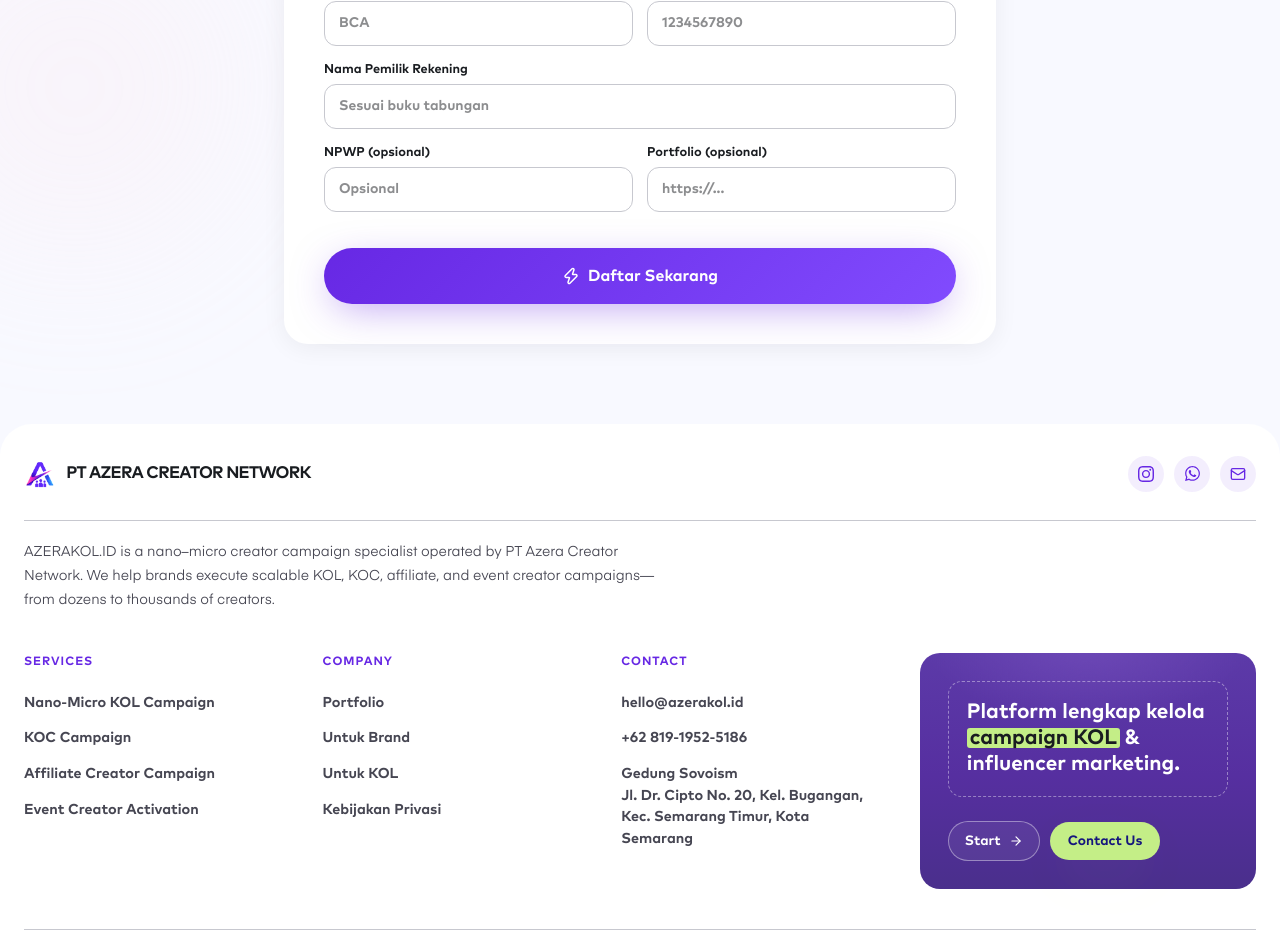
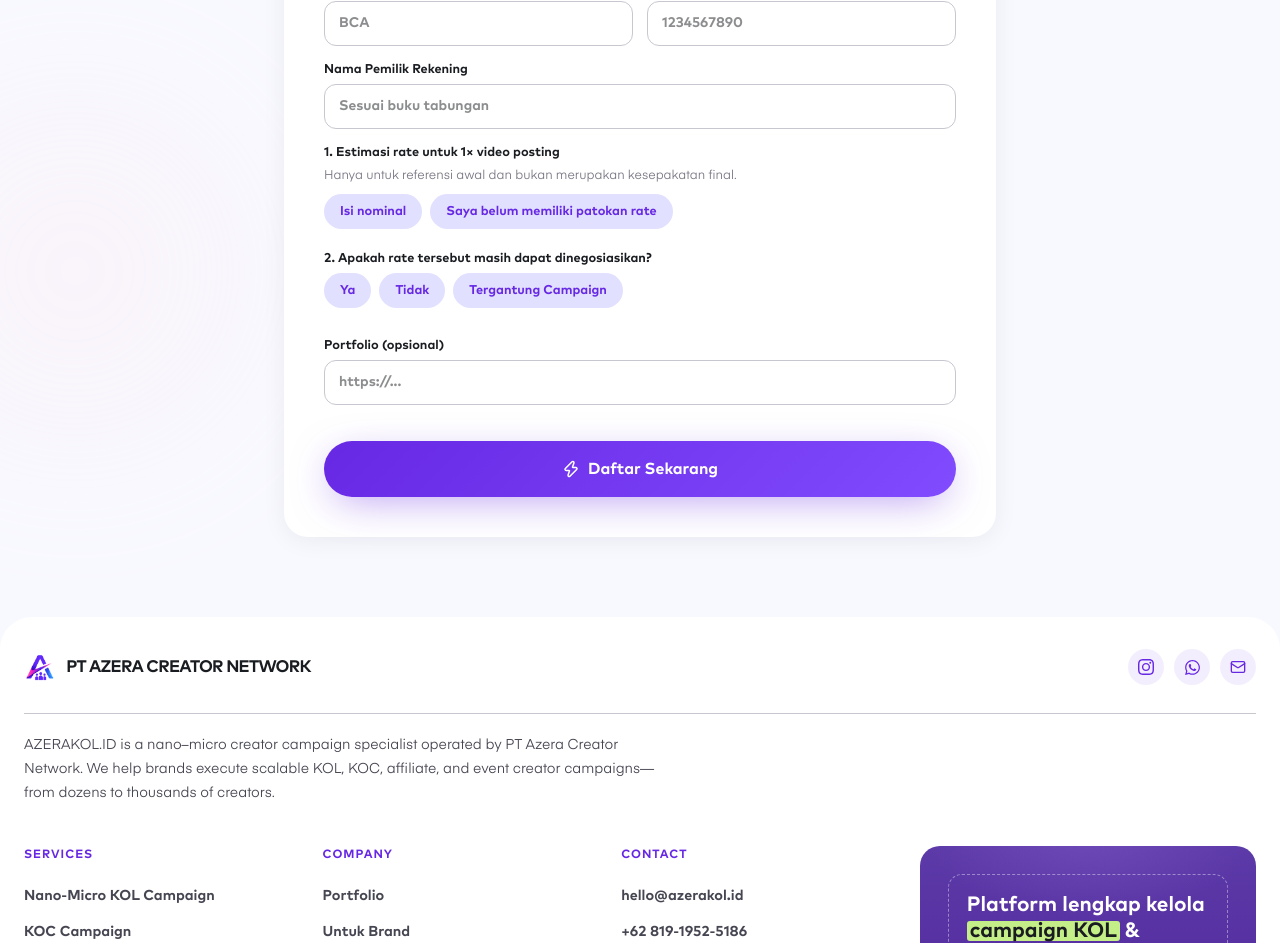
Before and after one commit to fabian4819/Azera-Frontend, a React (Vite) app: page /kol/register in a window 1280 px wide. Shown: the part 2900-3843 px from the top of the page. Built offline with nearby package versions, Linux system fonts and the light colour scheme; no server answers.

Commit message:
Add rate estimation fields to KOL registration and update API proxy conf

```diff
--- a/src/pages/KOLRegister.tsx
+++ b/src/pages/KOLRegister.tsx
@@ -74,7 +74,9 @@ export default function KOLRegister() {
   const [bankName, setBankName] = useState('');
   const [accountNumber, setAccountNumber] = useState('');
   const [accountName, setAccountName] = useState('');
-  const [npwp, setNpwp] = useState('');
+  const [rateType, setRateType] = useState<'nominal' | 'unknown' | ''>('');
+  const [rateAmount, setRateAmount] = useState('');
+  const [rateNegotiable, setRateNegotiable] = useState<'yes' | 'no' | 'depends' | ''>('');
   const [portfolioLink, setPortfolioLink] = useState('');
 
   useEffect(() => {
@@ -130,7 +132,9 @@ export default function KOLRegister() {
         contentStyles: selectedStyles.filter((s) => s !== 'Yang lain'),
         contentStyleOther: selectedStyles.includes('Yang lain') ? styleOther : undefined,
         bankAccount: bankName ? { bankName, accountNumber, accountName } : undefined,
-        npwp: npwp || undefined,
+        rateEstimateType: rateType || undefined,
+        rateEstimateAmount: rateType === 'nominal' && rateAmount ? Number(rateAmount) : undefined,
+        rateNegotiable: rateNegotiable || undefined,
         portfolioLink: portfolioLink || undefined,
       });
       if (res.data.alreadyExists) setAlreadyExists(true);
@@ -272,9 +276,28 @@ export default function KOLRegister() {
             <label style={labelStyle}>Nama Pemilik Rekening</label>
             <input value={accountName} onChange={(e) => setAccountName(e.target.value)} placeholder="Sesuai buku tabungan" style={inputStyle} />
           </div>
-          <div style={{ display: 'grid', gridTemplateColumns: '1fr 1fr', gap: '14px', marginBottom: '36px' }} className="form-2col">
-            <div><label style={labelStyle}>NPWP (opsional)</label><input value={npwp} onChange={(e) => setNpwp(e.target.value)} placeholder="Opsional" style={inputStyle} /></div>
-            <div><label style={labelStyle}>Portfolio (opsional)</label><input value={portfolioLink} onChange={(e) => setPortfolioLink(e.target.value)} placeholder="https://..." style={inputStyle} /></div>
+          <div style={{ marginBottom: '20px' }}>
+            <label style={labelStyle}>1. Estimasi rate untuk 1&times; video posting</label>
+            <p style={{ fontSize: '0.78rem', color: '#777683', marginBottom: '8px' }}>Hanya untuk referensi awal dan bukan merupakan kesepakatan final.</p>
+            <div style={{ display: 'flex', flexWrap: 'wrap', gap: '8px', marginBottom: rateType === 'nominal' ? '10px' : 0 }}>
+              <Pill label="Isi nominal" selected={rateType === 'nominal'} onClick={() => setRateType('nominal')} />
+              <Pill label="Saya belum memiliki patokan rate" selected={rateType === 'unknown'} onClick={() => { setRateType('unknown'); setRateAmount(''); }} />
+            </div>
+            {rateType === 'nominal' && (
+              <input value={rateAmount} onChange={(e) => setRateAmount(e.target.value)} placeholder="Rp ________" type="number" style={inputStyle} />
+            )}
+          </div>
+          <div style={{ marginBottom: '28px' }}>
+            <label style={labelStyle}>2. Apakah rate tersebut masih dapat dinegosiasikan?</label>
+            <div style={{ display: 'flex', flexWrap: 'wrap', gap: '8px' }}>
+              <Pill label="Ya" selected={rateNegotiable === 'yes'} onClick={() => setRateNegotiable('yes')} />
+              <Pill label="Tidak" selected={rateNegotiable === 'no'} onClick={() => setRateNegotiable('no')} />
+              <Pill label="Tergantung Campaign" selected={rateNegotiable === 'depends'} onClick={() => setRateNegotiable('depends')} />
+            </div>
+          </div>
+          <div style={{ marginBottom: '36px' }}>
+            <label style={labelStyle}>Portfolio (opsional)</label>
+            <input value={portfolioLink} onChange={(e) => setPortfolioLink(e.target.value)} placeholder="https://..." style={inputStyle} />
           </div>
 
           {submitError && <p style={{ color: '#ba1a1a', fontSize: '0.85rem', marginBottom: '16px', fontFamily: "var(--font-display)" }}>{submitError}</p>}
--- a/src/pages/admin/CreatorDetail.tsx
+++ b/src/pages/admin/CreatorDetail.tsx
@@ -285,8 +285,24 @@ export default function CreatorDetail() {
           {(creator.mediaKitUrl || creator.portfolioLink) && (
             <div style={cardStyle}>
               <p style={{ fontFamily: f, fontWeight: 700, fontSize: '1rem', color: '#191c20', marginBottom: '14px' }}>Link</p>
-              {creator.mediaKitUrl && <p style={{ fontSize: '0.85rem', marginBottom: '6px' }}><a href={creator.mediaKitUrl} target="_blank" rel="noreferrer" style={{ color: '#6728e4' }}>Media Kit</a></p>}
-              {creator.portfolioLink && <p style={{ fontSize: '0.85rem' }}><a href={creator.portfolioLink} target="_blank" rel="noreferrer" style={{ color: '#6728e4' }}>Portfolio</a></p>}
+              <div style={{ display: 'flex', flexDirection: 'column', gap: '14px' }}>
+                {creator.mediaKitUrl && (
+                  <div>
+                    <a href={normalizeUrl(creator.mediaKitUrl)} target="_blank" rel="noopener noreferrer" style={{ display: 'flex', alignItems: 'center', gap: '6px', fontSize: '0.85rem', color: '#6728e4', textDecoration: 'none' }}>
+                      <ExternalLink size={14} /> Media Kit
+                    </a>
+                    <p style={{ fontSize: '0.75rem', color: '#777683', marginTop: '2px', wordBreak: 'break-all' }}>{creator.mediaKitUrl}</p>
+                  </div>
+                )}
+                {creator.portfolioLink && (
+                  <div>
+                    <a href={normalizeUrl(creator.portfolioLink)} target="_blank" rel="noopener noreferrer" style={{ display: 'flex', alignItems: 'center', gap: '6px', fontSize: '0.85rem', color: '#6728e4', textDecoration: 'none' }}>
+                      <ExternalLink size={14} /> Portfolio
+                    </a>
+                    <p style={{ fontSize: '0.75rem', color: '#777683', marginTop: '2px', wordBreak: 'break-all' }}>{creator.portfolioLink}</p>
+                  </div>
+                )}
+              </div>
             </div>
           )}
         </div>
--- a/vite.config.ts
+++ b/vite.config.ts
@@ -1,12 +1,23 @@
-import { defineConfig } from 'vite'
+import { defineConfig, loadEnv } from 'vite'
 import react from '@vitejs/plugin-react'
 import tailwindcss from '@tailwindcss/vite'
 
-export default defineConfig({
-  plugins: [react(), tailwindcss()],
-  server: {
-    proxy: {
-      '/api': 'http://localhost:4000',
+// Target backend untuk proxy /api saat dev server jalan — di-proxy di level
+// server (bukan browser) supaya tidak kena CORS, walau target-nya cross-origin
+// (mis. domain production). Adjustable lewat VITE_API_PROXY_TARGET di .env.
+export default defineConfig(({ mode }) => {
+  const env = loadEnv(mode, process.cwd(), '')
+  const apiProxyTarget = env.VITE_API_PROXY_TARGET || 'https://azerakol.id'
+
+  return {
+    plugins: [react(), tailwindcss()],
+    server: {
+      proxy: {
+        '/api': {
+          target: apiProxyTarget,
+          changeOrigin: true,
+        },
+      },
     },
-  },
+  }
 })
```
Also changed, not shown: 2 other files (tests, documents, lock files or other folders).
